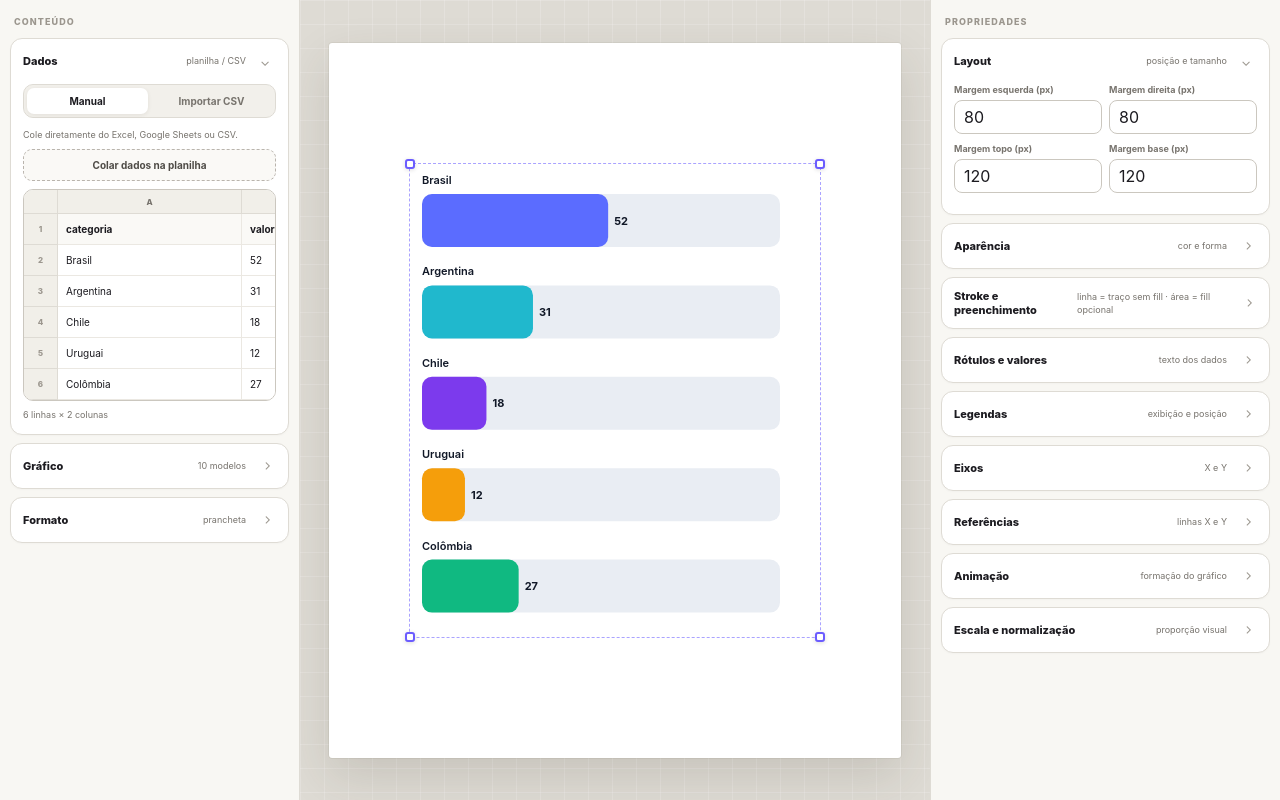
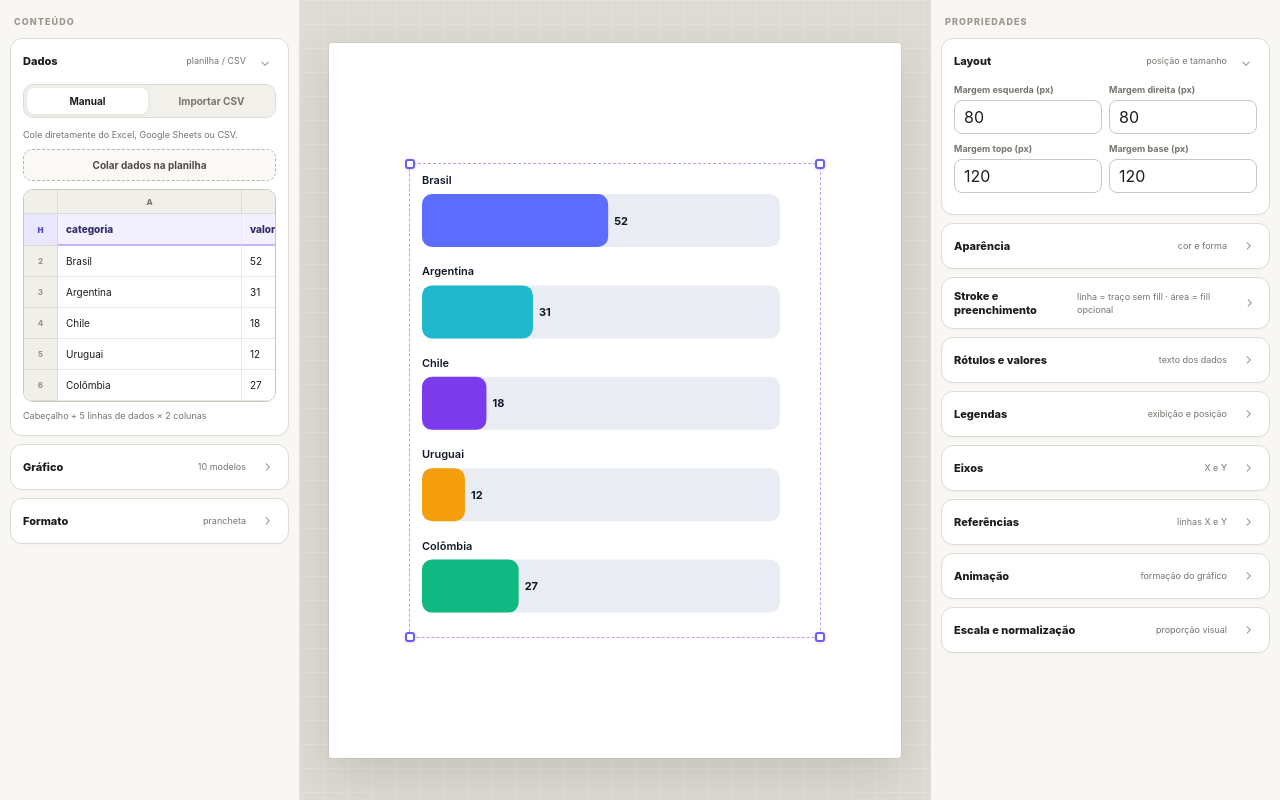
Before and after one commit to Johny1313/formadesign, a website: page public/design/chart-studio.html in a window 1280 px wide. Drawn offline with Linux system fonts and the light colour scheme.

Commit message:
Add files via upload

```diff
--- a/package.json
+++ b/package.json
@@ -1,12 +1,12 @@
 {
   "name": "forma-design",
-  "version": "0.9.7.5.28",
+  "version": "0.9.7.5.29",
   "private": true,
   "type": "module",
   "scripts": {
     "dev": "wrangler dev",
     "deploy": "wrangler deploy",
-    "check": "node --check src/index.js && node --check src/ai/service.js && node --check src/forma/remove-bg.js && node --check src/forma/free-images.js && node --check src/forma/asset-proxy.js && node --check src/projects/service.js && node --check src/library/service.js && node scripts/check-inline.mjs && npm run test:remove-bg && node scripts/test-chart-multiseries.mjs && node scripts/test-chart-responsive-resize.mjs && node scripts/test-chart-axis-font-size.mjs && node scripts/test-chart-export-formats.mjs && node scripts/test-color-palette-template.mjs && node scripts/test-chart-race-media.mjs && node scripts/test-layout-color-palette-application.mjs && node scripts/test-shape-fill-stroke.mjs && node scripts/test-chart-slow-animation.mjs && node scripts/test-design-export-formats.mjs && node scripts/test-shared-library-projects.mjs && node scripts/test-editor-clipboard-groups.mjs && node scripts/test-rich-text-partial-styles.mjs && node scripts/test-align-nudge-undo.mjs && node scripts/test-clipboard-regression-sheet-paste.mjs",
+    "check": "node --check src/index.js && node --check src/ai/service.js && node --check src/forma/remove-bg.js && node --check src/forma/free-images.js && node --check src/forma/asset-proxy.js && node --check src/projects/service.js && node --check src/library/service.js && node scripts/check-inline.mjs && npm run test:remove-bg && node scripts/test-chart-multiseries.mjs && node scripts/test-chart-responsive-resize.mjs && node scripts/test-chart-axis-font-size.mjs && node scripts/test-chart-export-formats.mjs && node scripts/test-color-palette-template.mjs && node scripts/test-chart-race-media.mjs && node scripts/test-layout-color-palette-application.mjs && node scripts/test-shape-fill-stroke.mjs && node scripts/test-chart-slow-animation.mjs && node scripts/test-design-export-formats.mjs && node scripts/test-shared-library-projects.mjs && node scripts/test-editor-clipboard-groups.mjs && node scripts/test-rich-text-partial-styles.mjs && node scripts/test-align-nudge-undo.mjs && node scripts/test-clipboard-regression-sheet-paste.mjs && node scripts/test-sheet-header-row.mjs",
     "test:remove-bg": "node scripts/test-remove-bg.mjs && node scripts/test-remove-bg-scenarios.mjs && node scripts/test-remove-bg-ui.mjs"
   },
   "devDependencies": {
--- a/public/design/chart-studio.html
+++ b/public/design/chart-studio.html
@@ -39,7 +39,7 @@ button:focus-visible,input:focus-visible,select:focus-visible,textarea:focus-vis
 }
 .app{height:100vh;display:grid;grid-template-rows:66px 1fr;background:var(--bg)}
 
-/* Embedded only inside FORMA DESIGN 0.9.7.5.28 */
+/* Embedded only inside FORMA DESIGN 0.9.7.5.29 */
 body{background:#d8d6d1}
 .app{height:100vh;grid-template-rows:1fr}
 .topbar{display:none!important}
@@ -276,7 +276,10 @@ canvas{display:block;width:100%;height:100%}
   background:transparent;color:var(--text);padding:6px 8px;font-size:10px;outline:none;
   box-shadow:none!important
 }
-.sheet-grid tr:first-child td input{font-weight:750;background:#faf9f6}
+.sheet-grid tr:first-child td input{font-weight:800;background:#f3f1ff;color:#2f2a68}
+.sheet-grid tr.sheet-header-row td{background:#f8f7ff;border-bottom:2px solid #bdb7ff}
+.sheet-grid tr.sheet-header-row td input{font-weight:800;background:#f3f1ff;color:#2f2a68}
+.sheet-grid .row-index.header-index{background:#e9e6ff;color:#5147cc;font-weight:900}
 .sheet-grid td input:focus{box-shadow:inset 0 0 0 2px var(--accent)!important;background:#fbfaff}
 .sheet-empty{padding:18px;text-align:center;color:var(--muted);font-size:10px}
 .paste-btn{
@@ -389,7 +392,7 @@ body.embed-mode .app{min-height:100vh}
             <div class="sheet-paste-toolbar" id="sheetPasteToolbar">
               <div>
                 <strong>Planilha de dados</strong>
-                <span>Cole com Ctrl+V / Cmd+V a partir do Excel, Google Sheets ou CSV.</span>
+                <span>A primeira linha colada é o cabeçalho. Os dados começam na segunda linha. Cole com Ctrl+V / Cmd+V.</span>
               </div>
               <button class="btn" id="closeSheetPasteBtn" type="button">Fechar planilha</button>
             </div>
@@ -743,10 +746,12 @@ function splitCSVLine(line, delimiter){
 }
 
 function parseData(text){
-  const lines = text.trim().split(/\r?\n/).filter(Boolean);
-  if(lines.length < 2) return {headers:[],rows:[]};
+  const lines = String(text ?? '').replace(/\r/g,'').split('\n').filter(line => line.trim().length > 0);
+  if(!lines.length) return {headers:[],rows:[]};
   const delimiter = lines[0].split(';').length > lines[0].split(',').length ? ';' : ',';
-  return {headers:splitCSVLine(lines[0], delimiter), rows:lines.slice(1).map(line => splitCSVLine(line, delimiter))};
+  const headers = splitCSVLine(lines[0], delimiter);
+  const rows = lines.slice(1).map(line => splitCSVLine(line, delimiter));
+  return {headers, rows};
 }
 
 
@@ -827,9 +832,10 @@ function renderSheet(){
   html += '</tr></thead><tbody>';
 
   for(let r=0;r<sheetMatrix.length;r++){
-    html += `<tr><th class="row-index">${r+1}</th>`;
+    const isHeader = r === 0;
+    html += `<tr class="${isHeader ? 'sheet-header-row' : ''}"><th class="row-index ${isHeader ? 'header-index' : ''}" title="${isHeader ? 'Cabeçalho' : `Linha de dados ${r + 1}`}">${isHeader ? 'H' : r + 1}</th>`;
     for(let c=0;c<cols;c++){
-      html += `<td><input class="sheet-cell" data-row="${r}" data-col="${c}" value="${escapeHtml(sheetMatrix[r][c])}"></td>`;
+      html += `<td><input class="sheet-cell" data-row="${r}" data-col="${c}" value="${escapeHtml(sheetMatrix[r][c])}" ${isHeader ? 'aria-label="Cabeçalho"' : ''}></td>`;
     }
     html += '</tr>';
   }
@@ -1184,10 +1190,11 @@ function getCustomYTicks(){
 
 function updateTable(){
   const parsed = parseData($('dataInput').value);
-  const totalRows = sheetMatrix.length || (parsed.rows.length ? parsed.rows.length + 1 : 0);
+  const hasHeader = parsed.headers.length > 0;
+  const dataRows = parsed.rows.length;
   const totalCols = sheetMatrix[0]?.length || parsed.headers.length || 0;
-  $('parseStatus').textContent = totalRows
-    ? `${totalRows} linhas × ${totalCols} colunas`
+  $('parseStatus').textContent = hasHeader
+    ? `Cabeçalho + ${dataRows} linha${dataRows===1?'':'s'} de dados × ${totalCols} coluna${totalCols===1?'':'s'}`
     : 'Sem dados';
   renderItemList();
   draw();
--- a/src/index.js
+++ b/src/index.js
@@ -60,7 +60,7 @@ export default {
       return json({
         ok:true,
         product:'FORMA DESIGN',
-        version:'0.9.7.5.28',
+        version:'0.9.7.5.29',
         chartStudio:true,
         giphy:true,
         removeBg:true,removeBgMode:env.REMOVEBG_API_KEY?'environment':'bundled-fallback',
@@ -96,7 +96,7 @@ export default {
     if(url.pathname.startsWith('/design/')){
       const headers=new Headers(assetResponse.headers);
       headers.set('Cache-Control','no-store, max-age=0');
-      headers.set('X-Forma-Version','0.9.7.5.28');
+      headers.set('X-Forma-Version','0.9.7.5.29');
       return new Response(assetResponse.body,{status:assetResponse.status,statusText:assetResponse.statusText,headers});
     }
     return assetResponse;
```
Also changed, not shown: FORMA-STANDALONE-REPORT.json (+8 -1 lines), public/design/index.html (+3 -3 lines), scripts/test-sheet-header-row.mjs (added, +17 -0 lines), README.md.
